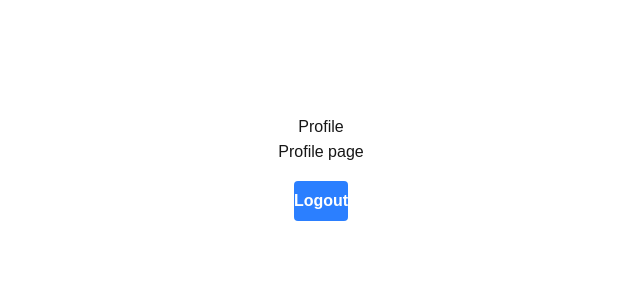
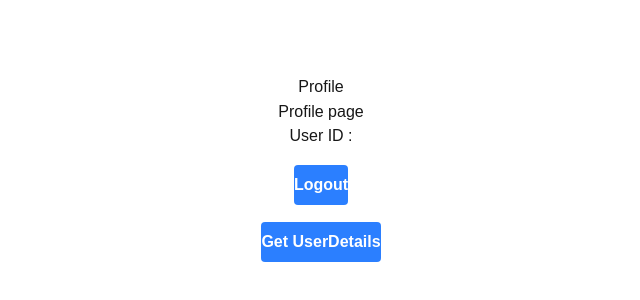
Before and after one commit to DevSpectra31/Auth-APP-using-Nextjs, a Next.js app: page /profile in a window 1280 px wide. Shown: the part 232-532 px from the top of the page, without its empty margins (319-959 px from the left). Built offline with nearby package versions, Linux system fonts and the light colour scheme.

Commit message:
worked on usergetDetials . User can fetch detials of their own by clicking get details button .

```diff
--- a/src/app/api/users/login/route.ts
+++ b/src/app/api/users/login/route.ts
@@ -1,5 +1,3 @@
-/* eslint-disable @typescript-eslint/no-explicit-any */
-/* eslint-disable @typescript-eslint/no-unused-vars */
 import {connect} from "@/dbConfig/dbConfig";
 import { NextRequest,NextResponse } from "next/server";
 import bcrypt from "bcryptjs";
--- a/src/app/api/users/me/route.ts
+++ b/src/app/api/users/me/route.ts
@@ -1,5 +1,3 @@
-/* eslint-disable @typescript-eslint/no-explicit-any */
-/* eslint-disable @typescript-eslint/no-unused-vars */
 import { getDatafromToken } from "@/helpers/getDataFromToken";
 import { NextRequest,NextResponse } from "next/server";
 import { User } from "@/models/user.model";
--- a/src/app/login/page.tsx
+++ b/src/app/login/page.tsx
@@ -1,5 +1,3 @@
-/* eslint-disable react-hooks/set-state-in-effect */
-/* eslint-disable @typescript-eslint/no-unused-vars */
 "use client";
 import Link from "next/link";
 import React, { useEffect, useState } from "react";
@@ -40,12 +38,12 @@ export default function LoginPage(){
         <div className="flex flex-col items-center justify-center min-h-screen py-2">
             <h1>{Loading ? "Processing" : "Login"}</h1>
             <hr />
-            <label htmlFor="email">email</label>
-            <input className="p-2 border border-white-300 rounded-lg mb-4 focus:outline-none focus:border-white-600" type="email" id="email" placeholder="enter your email"value={user.email} onChange={(e)=>setUser({...user,email:e.target.value})}  />
+            <label className="bg-white-700" htmlFor="email">email</label>
+            <input className=" p-2 border border-white-300  rounded-lg mb-4 focus:outline-none focus:border-white-600" type="email" id="email" placeholder="enter your email"value={user.email} onChange={(e)=>setUser({...user,email:e.target.value})}  />
             <hr />
              <label htmlFor="password">password</label>
             <input className="p-2 border border-white-300 rounded-lg mb-4 focus:outline-none focus:border-gray-600" type="text" id="password" placeholder="enter your password"value={user.password} onChange={(e)=>setUser({...user,password:e.target.value})}  />
-            <button onClick={ onLogin}className="p-2 border border-gray-300 rounded-lg mb-4 focus:outline-none focus:border-gray-600">{button ? "NO Login" : "Login"}</button>
+            <button onClick={ onLogin}  className= " p-2 border border-white-300  rounded-lg mb-4 focus:outline-none focus:border-white-600">{button ? "NO Login" : "Login"}</button>
             <Link href="/signup">visit signup</Link>
         </div>
     )
--- a/src/app/profile/page.tsx
+++ b/src/app/profile/page.tsx
@@ -9,7 +9,7 @@ import {useRouter} from "next/navigation";
 
 export default function ProfilePage() {
     const router = useRouter()
-    const [data, setData] = useState("nothing");
+    const [data, setData] = useState();
     const logout=async()=>{
         try {
         await axios.get('/api/users/logout')
@@ -20,13 +20,21 @@ export default function ProfilePage() {
             toast.success(error.message)
         }
     }
+    const getUserDetials = async()=>{
+       const res= await axios.get('/api/users/me')
+       console.log(res.data)
+       setData(res.data.data._id)
+    }
     return (
         <div className="flex flex-col items-center justify-center min-h-screen py-2">
             <h1>Profile</h1>
             <hr />
             <p>Profile page</p>
+            <h2> User ID : {data === 'nothing' ? "Nothing" : <Link href={`/profile/${data}`}>{data}</Link> }</h2>
             <hr />
-            <button  className="bg-blue-500 mt-4 hover:bg-orange-700 text-white  font-bold py-2 rounded" onClick={logout}>Logout</button>
+            <button  className="bg-blue-500 mt-4 hover:bg-orange-700 text-white  font-bold py-2 rounded"  onClick={logout}>Logout</button>
+            <hr />
+            <button  className="bg-blue-500 mt-4 hover:bg-green-700 text-white  font-bold py-2 rounded"  onClick={getUserDetials}>Get UserDetails</button>
             </div>
     )
 }
--- a/src/helpers/getDataFromToken.ts
+++ b/src/helpers/getDataFromToken.ts
@@ -1,8 +1,5 @@
-/* eslint-disable @typescript-eslint/no-explicit-any */
-import { NextRequest } from "next/server";
+import { NextRequest ,NextResponse } from "next/server";
 import jwt from "jsonwebtoken";
-
-
 export const getDatafromToken = (request : NextRequest) =>{
     try {
        const token = request.cookies.get("token")?.value || "";
```
